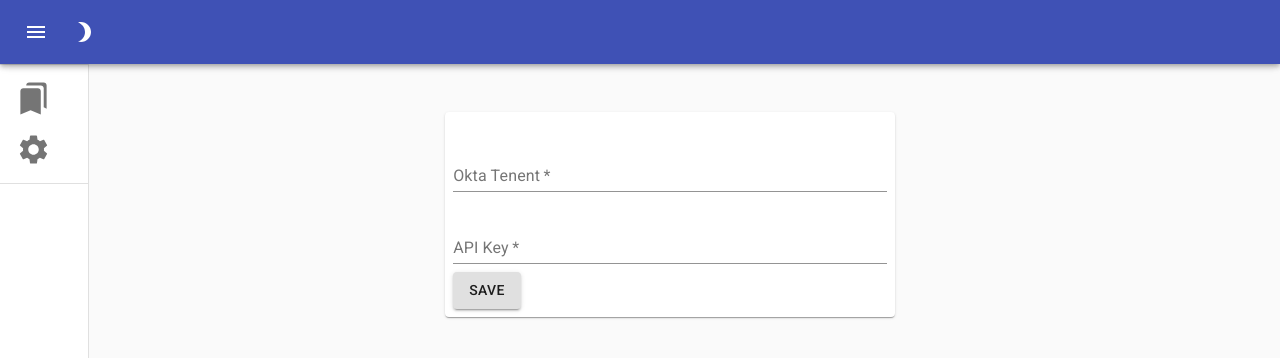
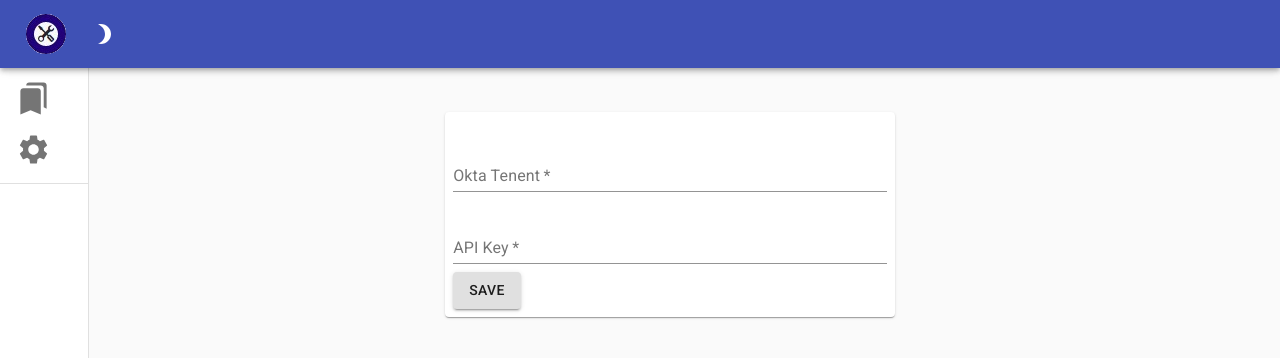
Before and after one commit to niyatip25/react-materialui, a React (Create React App) app: page / in a window 1280 px wide. Shown: the top 358 px of the page. Built offline with nearby package versions, Linux system fonts and the light colour scheme.

Commit message:
Added Oktatools icon.

```diff
--- a/public/index.html
+++ b/public/index.html
@@ -2,7 +2,7 @@
 <html lang="en">
   <head>
     <meta charset="utf-8" />
-    <link rel="icon" href="%PUBLIC_URL%/favicon.ico" />
+    <link rel="icon" href="%PUBLIC_URL%/faviconOktaTools.png" />
     <meta name="viewport" content="width=device-width, initial-scale=1" />
     <meta name="theme-color" content="#000000" />
     <meta
--- a/src/dashboard.js
+++ b/src/dashboard.js
@@ -79,7 +79,7 @@
                 marginRight: "36px",
               }}
             >
-              <MenuIcon />
+              <img src="../assets/faviconOktaTools.png" alt="okta-tools" />
             </IconButton>
             <Typography
               variant="h6"
```
Also changed, not shown: public/assets/faviconOktaTools.png (added), public/faviconOktaTools.png (added).
